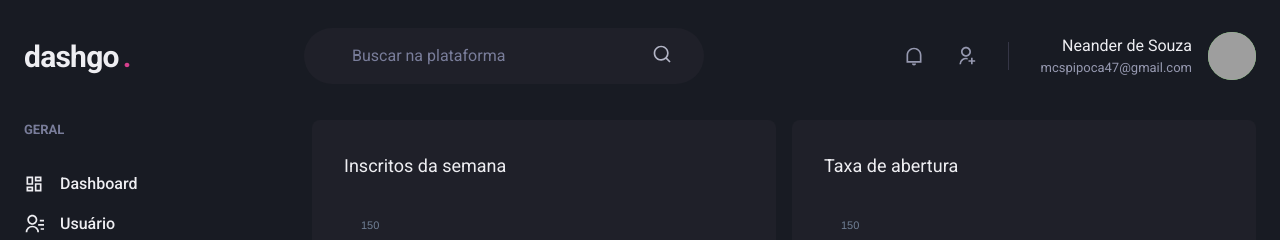
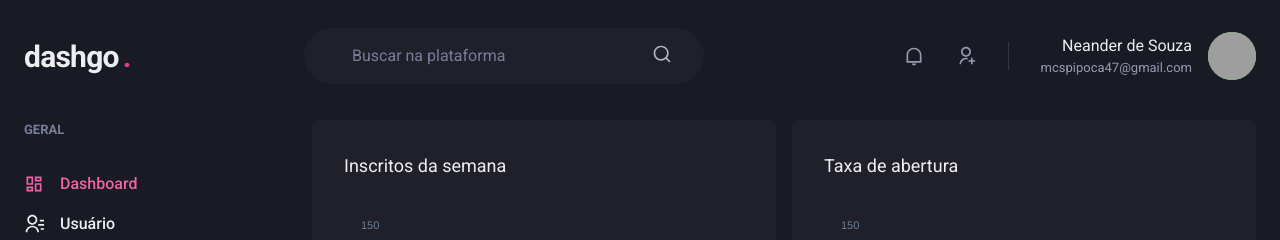
Before and after one commit to neanderdev/dashgo-nextjs, a Next.js app: page /dashboard in a window 1280 px wide. Shown: the top 240 px of the page. Built offline with nearby package versions, Linux system fonts and the light colour scheme; grey boxes are pictures that could not be loaded.

Commit message:
Flagging the active link in the sidebar

```diff
--- /dev/null
+++ b/src/components/ActiveLink/index.tsx
@@ -0,0 +1,37 @@
+import Link, { LinkProps } from "next/link";
+import { useRouter } from "next/router";
+import { cloneElement, ReactElement } from "react";
+
+interface ActiveLinkProps extends LinkProps {
+    children: ReactElement;
+    shouldMatchExactHref?: boolean;
+}
+
+export function ActiveLink({
+    children,
+    shouldMatchExactHref = false,
+    ...rest
+}: ActiveLinkProps) {
+    const { asPath } = useRouter();
+
+    let isActive = false;
+
+    if (shouldMatchExactHref && (asPath === rest.href || asPath === rest.as)) {
+        isActive = true;
+    }
+
+    if (!shouldMatchExactHref && (
+        asPath.startsWith(String(rest.href)) ||
+        asPath.startsWith(String(rest.as))
+    )) {
+        isActive = true;
+    }
+
+    return (
+        <Link {...rest}>
+            {cloneElement(children, {
+                color: isActive ? 'pink.400' : 'gray.50'
+            })}
+        </Link>
+    );
+}
--- a/src/components/Sidebar/NavLink.tsx
+++ b/src/components/Sidebar/NavLink.tsx
@@ -1,11 +1,12 @@
 import { ElementType } from 'react';
-import Link from 'next/link';
 import {
   Icon,
   Text,
   Link as ChakraLink,
   LinkProps as ChakraLinkProps,
 } from '@chakra-ui/react';
+
+import { ActiveLink } from '../ActiveLink';
 
 interface NavLinkProps extends ChakraLinkProps {
   icon: ElementType;
@@ -15,13 +16,13 @@
 
 export function NavLink({ icon, titleNavLink, href, ...rest }: NavLinkProps) {
   return (
-    <Link href={href} passHref>
+    <ActiveLink href={href} passHref>
       <ChakraLink display="flex" alignItems="center" {...rest}>
         <Icon as={icon} fontSize="20" />
         <Text ml="4" fontWeight="medium">
           {titleNavLink}
         </Text>
       </ChakraLink>
-    </Link>
+    </ActiveLink>
   );
 }
```
